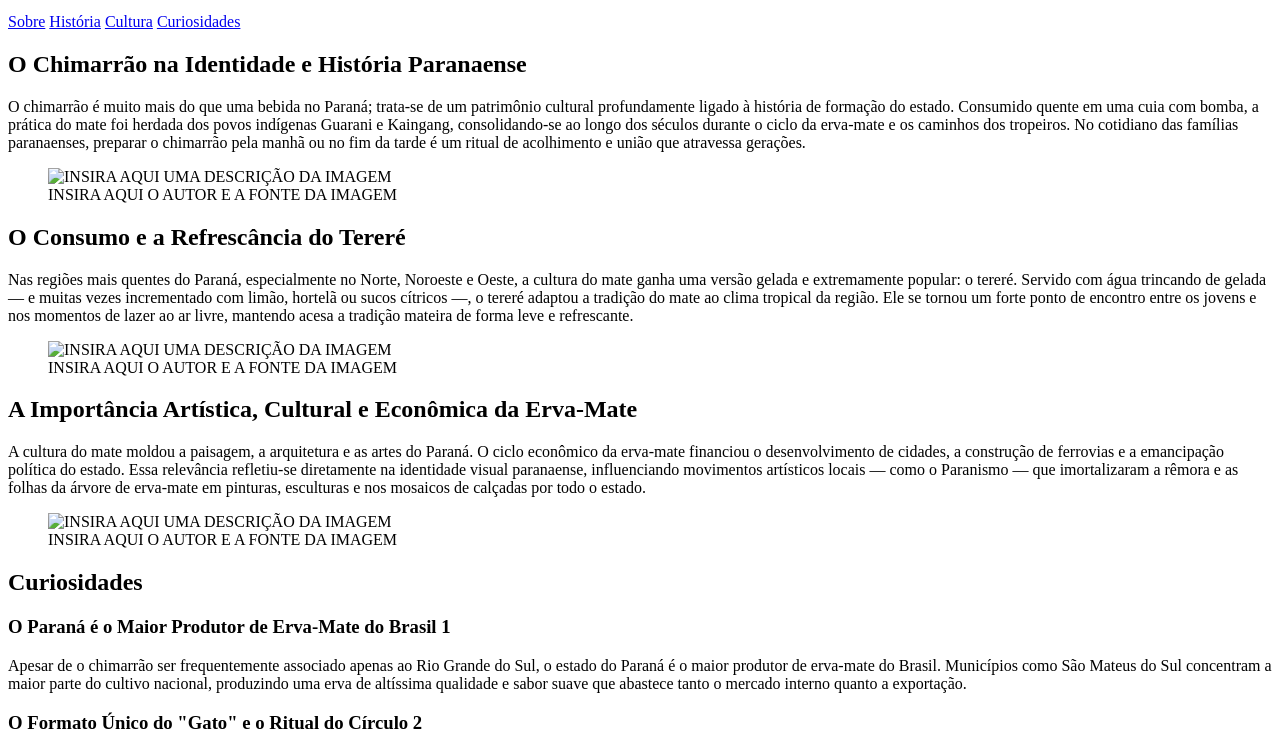
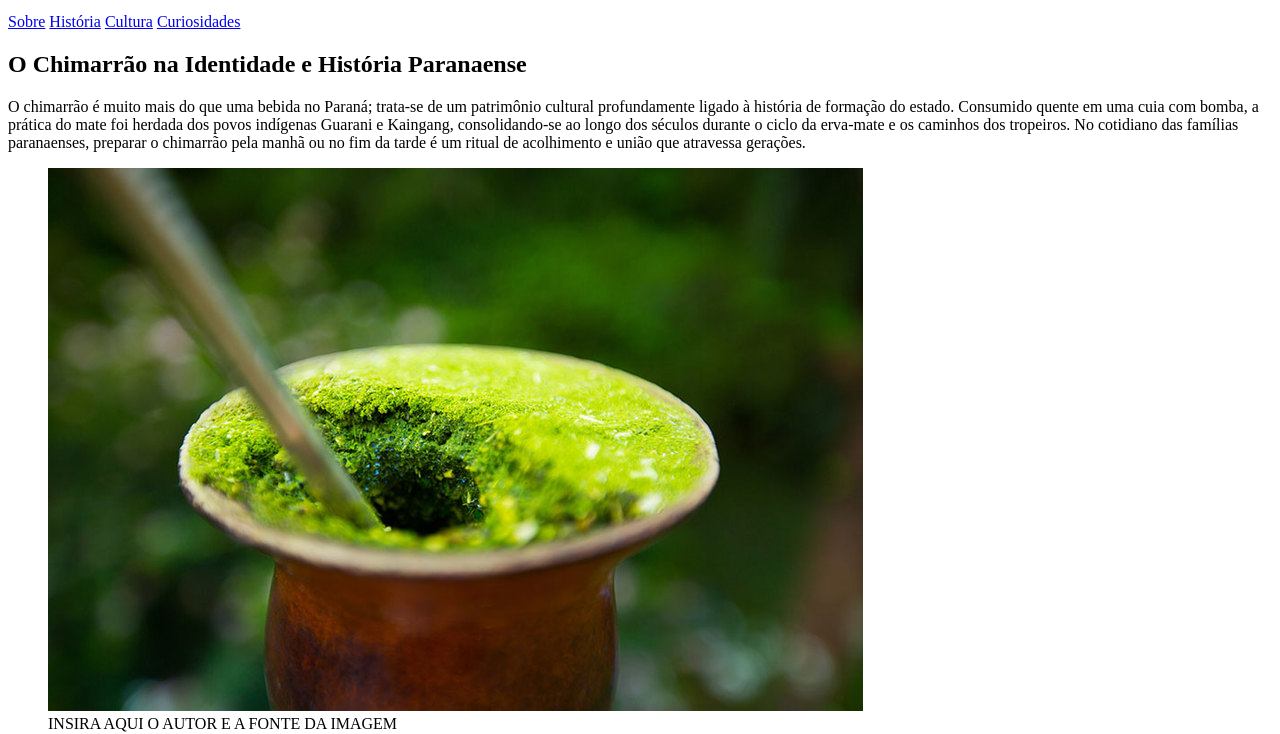
Before and after one commit to lorenaschmidt-prog/tarefa.ed.digital.1E-, a plain HTML site: page index.html in a window 1280 px wide. Shown: the part 101-835 px from the top of the page. Drawn offline with Linux system fonts and the light colour scheme.

Commit message:
atualizei

```diff
--- a/index.html
+++ b/index.html
@@ -29,7 +29,7 @@
                 preparar o chimarrão pela manhã ou no fim da tarde
                 é um ritual de acolhimento e união que atravessa gerações.</p>
             <figure>
-                <img src="imagem_1.jpg" alt="INSIRA AQUI UMA DESCRIÇÃO DA IMAGEM">
+                <img src="chimarrao.jpg" alt="INSIRA AQUI UMA DESCRIÇÃO DA IMAGEM">
                 <figcaption>INSIRA AQUI O AUTOR E A FONTE DA IMAGEM</figcaption>
             </figure>
         </section>
@@ -40,7 +40,7 @@
                  o tereré adaptou a tradição do mate ao clima tropical da região. Ele se tornou um forte ponto de encontro entre os jovens e nos momentos de lazer ao ar livre,
                  mantendo acesa a tradição mateira de forma leve e refrescante.</p>
             <figure>
-                <img src="imagem_2.jpg" alt="INSIRA AQUI UMA DESCRIÇÃO DA IMAGEM">
+                <img src="chimarrao2.jpeg" alt="INSIRA AQUI UMA DESCRIÇÃO DA IMAGEM">
                 <figcaption>INSIRA AQUI O AUTOR E A FONTE DA IMAGEM</figcaption>
             </figure>
         </section>
@@ -51,7 +51,7 @@
                   influenciando movimentos artísticos locais — como o Paranismo — que imortalizaram a rêmora e as folhas da árvore de erva-mate em pinturas,
                    esculturas e nos mosaicos de calçadas por todo o estado.</p>
             <figure>
-                <img src="imagem_3.jpg" alt="INSIRA AQUI UMA DESCRIÇÃO DA IMAGEM">
+                <img src="chimarrao3.jpeg" alt="INSIRA AQUI UMA DESCRIÇÃO DA IMAGEM">
                 <figcaption>INSIRA AQUI O AUTOR E A FONTE DA IMAGEM</figcaption>
             </figure>
         </section>
```
